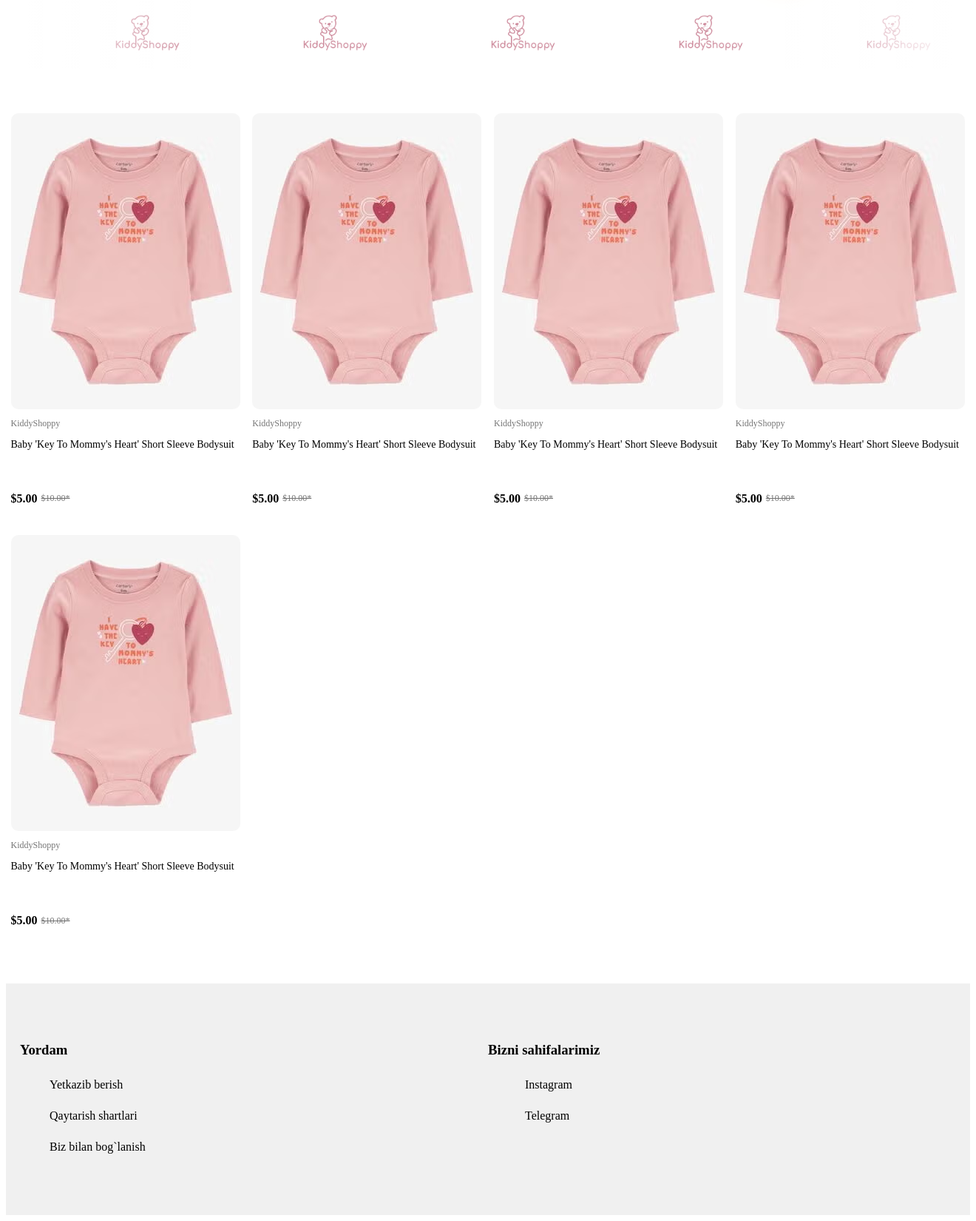
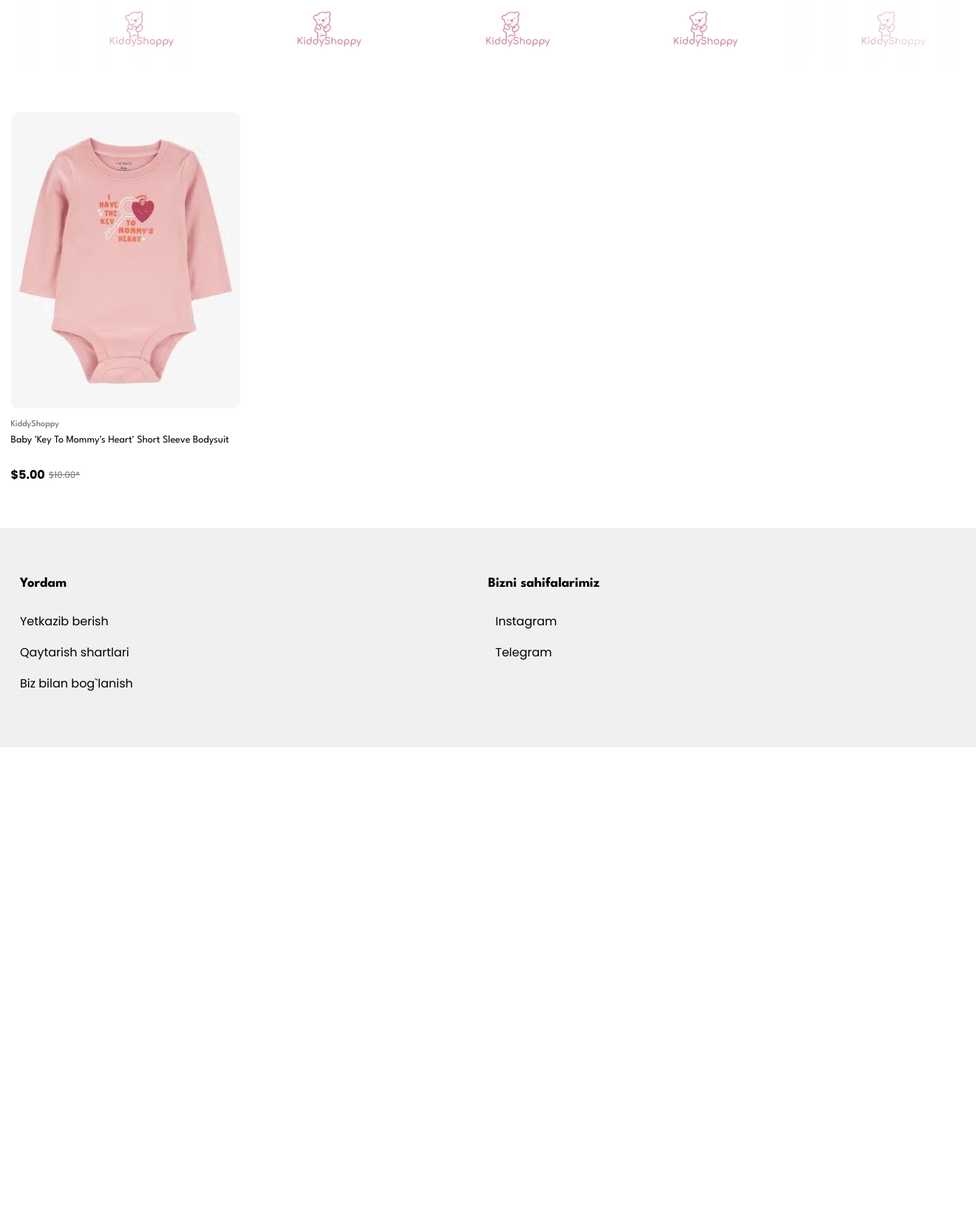
Before and after one commit to Eshukurullohdev/KidyShoping, a Django app: page / in a window 1320 px wide. Shown: the part 910-2560 px from the top of the page at 74% size. After the commit the page ends 1920 px from the top, so only its background shows below. Run offline with Django 5.2, Linux system fonts and the light colour scheme.

Commit message:
new code of the items

```diff
--- a/base/templates/base.html
+++ b/base/templates/base.html
@@ -5,6 +5,7 @@
     <meta charset="UTF-8">
     <meta name="viewport" content="width=device-width, initial-scale=1.0">
     <title>Document</title>
+
 </head>
 <body>
     {% include "navigation.html" %}
--- a/base/templates/home.html
+++ b/base/templates/home.html
@@ -1,7 +1,32 @@
 {% extends 'base.html' %}
 {% load static %}
 {% block content %}
+
 <style>
+@import url('https://fonts.googleapis.com/css2?family=Cookie&family=League+Spartan:wght@100..900&family=Poppins:ital,wght@0,100;0,200;0,300;0,400;0,500;0,600;0,700;0,800;0,900;1,100;1,200;1,300;1,400;1,500;1,600;1,700;1,800;1,900&display=swap');
+* {
+    margin: 0;
+    padding: 0;
+    box-sizing: border-box;
+}
+
+body {
+    font-family: "Poppins", sans-serif;
+    line-height: 1.6;
+}
+
+h1,
+h2,
+h3,
+h4 {
+    font-family: "League Spartan", serif;
+}
+
+a {
+    display: inline-block;
+    text-decoration: none;
+    color: #000;
+}
     #intro {
     position: relative;
     height: 100vh;
@@ -207,7 +232,7 @@
     <div class="products">
 
         <div class="product_card">
-            <a href='outfit-sets.html'>
+            <a href="{%  url 'detail' %}">
                 <div class="product_card_info">
                     <img src="/static/img/card-info.webp" alt="baby-clothes" width="310" height="400">
                     <h4>KiddyShoppy</h4>
@@ -219,57 +244,6 @@
                 </div>
             </a>
         </div>
-        <div class="product_card">
-            <a href='/outfit-sets.html'>
-                <div class="product_card_info">
-                    <img src="/static/img/card-info.webp" alt="baby-clothes" width="310" height="400">
-                    <h4>KiddyShoppy</h4>
-                    <h3>Baby 'Key To Mommy's Heart' Short Sleeve Bodysuit</h3>
-                    <div class="product_card_info_price">
-                        <p class="new_price">$5.00</p>
-                        <p class="old_price">$10.00*</p>
-                    </div>
-                </div>
-            </a>
-        </div>
-        <div class="product_card">
-            <a href='/outfit-sets'>
-                <div class="product_card_info">
-                    <img src="/static/img/card-info.webp" alt="baby-clothes" width="310" height="400">
-                    <h4>KiddyShoppy</h4>
-                    <h3>Baby 'Key To Mommy's Heart' Short Sleeve Bodysuit</h3>
-                    <div class="product_card_info_price">
-                        <p class="new_price">$5.00</p>
-                        <p class="old_price">$10.00*</p>
-                    </div>
-                </div>
-            </a>
-        </div>
-        <div class="product_card">
-            <a href='/outfit-sets'>
-                <div class="product_card_info">
-                    <img src="/static/img/card-info.webp" alt="baby-clothes" width="310" height="400">
-                    <h4>KiddyShoppy</h4>
-                    <h3>Baby 'Key To Mommy's Heart' Short Sleeve Bodysuit</h3>
-                    <div class="product_card_info_price">
-                        <p class="new_price">$5.00</p>
-                        <p class="old_price">$10.00*</p>
-                    </div>
-                </div>
-            </a>
-        </div>
-        <div class="product_card">
-            <a href='/outfit-sets'>
-                <div class="product_card_info">
-                    <img src="/static/img/card-info.webp" alt="baby-clothes" width="310" height="400">
-                    <h4>KiddyShoppy</h4>
-                    <h3>Baby 'Key To Mommy's Heart' Short Sleeve Bodysuit</h3>
-                    <div class="product_card_info_price">
-                        <p class="new_price">$5.00</p>
-                        <p class="old_price">$10.00*</p>
-                    </div>
-                </div>
-            </a>
-        </div>
+
     </div>
 {% endblock %}
```
